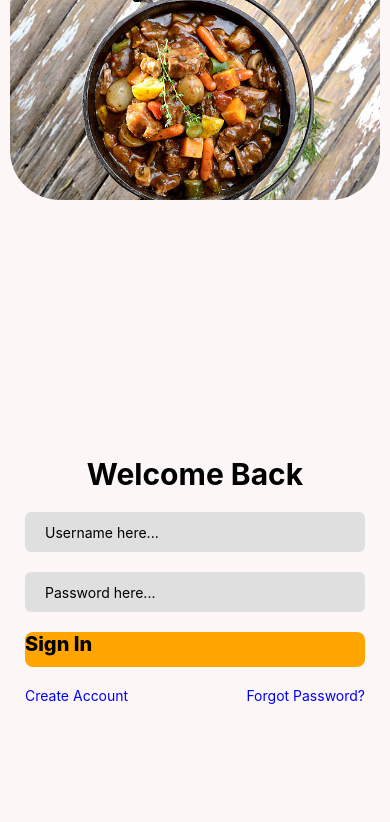
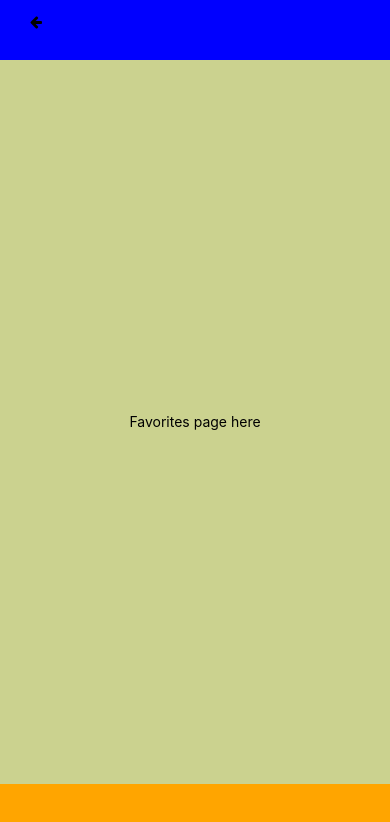
Before and after one commit to TedHopewell/Restaurant-App, a React Native app: screen /favors in a window 390 px wide. Shown: the top 822 px of the page. Built offline with nearby package versions, Linux system fonts and the light colour scheme.

Commit message:
frontend for profile page, directions page, orders page, favorites page, and navigation through pages in progress

```diff
--- a/App.js
+++ b/App.js
@@ -5,6 +5,10 @@ import LoginPage from './src/login';
 import SignupPage from './src/signup';
 import Homepage from './src/homepage';
 import CartPage from './src/cartPage';
+import Profilepage from './src/profile';
+import Directionspage from './src/directions';
+import Orderspage from './src/orders';
+import Favoritespage from './src/favors';
 
 
 
@@ -12,7 +16,7 @@ const Stack = createNativeStackNavigator();
 function App() {
   return (
     <NavigationContainer >
-            <Stack.Navigator initialRouteName='login'>
+            <Stack.Navigator initialRouteName='home'>
                   <Stack.Screen name='signup' options={{title:'signup', headerShown:false}}>
                     {(props)=> <SignupPage {...props} />}
                   </Stack.Screen>
@@ -25,6 +29,18 @@ function App() {
                   <Stack.Screen name='cart' options={{title:'cart', headerShown:false}}>
                     {(props)=> <CartPage {...props} />}
                   </Stack.Screen>
+                  <Stack.Screen name='profile' options={{title:'profile', headerShown:false}}>
+                    {(props)=> <Profilepage {...props} />}
+                  </Stack.Screen>
+                  <Stack.Screen name='directions' options={{title:'directions', headerShown:false}}>
+                    {(props)=> <Directionspage {...props} />}
+                  </Stack.Screen>
+                  <Stack.Screen name='orders' options={{title:'orders', headerShown:false}}>
+                    {(props)=> <Orderspage {...props} />}
+                  </Stack.Screen>
+                  <Stack.Screen name='favors' options={{title:'favors', headerShown:false}}>
+                    {(props)=> <Favoritespage {...props} />}
+                  </Stack.Screen>
             </Stack.Navigator>
     </NavigationContainer>
   );
--- /dev/null
+++ b/src/directions.js
@@ -0,0 +1,69 @@
+import { StyleSheet, Text, View,TouchableOpacity } from 'react-native'
+import React from 'react'
+import { FontAwesomeIcon } from '@fortawesome/react-native-fontawesome';
+import Icon from 'react-native-vector-icons/FontAwesome';
+
+const Directionspage = ({navigation}) => {
+  return (
+    <View style={styles.container}>
+        <View style={styles.topView}>
+        <TouchableOpacity onPress={()=> {navigation.push('home')}} style={{height:20, width:20,alignSelf:'flex-start',paddingLeft:10}}>
+                    {/* <FontAwesomeIcon icon={faArrowLeft}  /> */}
+                    <Icon
+                        style={styles.iconicIcon}
+                        size='30'
+                        name='arrow-left'
+                        type='ionicons'
+                        color='black'
+
+                    />
+        </TouchableOpacity>
+
+        </View>
+        <View style={styles.midView}>
+            <Text>Directions page here</Text>
+
+        </View>
+        <View style={styles.bottomView}>
+
+        </View>
+          </View>
+  )
+}
+
+export default Directionspage
+
+const styles = StyleSheet.create({
+    container:{
+        flex:1,
+        justifyContent:'center',
+        alignItems:'center',
+
+    },
+    topView:{
+        flex:1,
+        height:'50px',
+        width:'100%',
+        backgroundColor:'rgb(203,210,143)',
+
+    },
+    midView:{
+        flex:12,
+        width:'100%',
+        backgroundColor:'orange',
+        justifyContent:'center',
+        alignItems:'center',
+
+    },
+    bottomView:{
+        flex:1,
+        backgroundColor:'rgb(203,210,143)',
+        width:'100%'
+    },
+    iconicIcon:{
+        marginVertical:15,
+        marginLeft:20,
+        width:20
+    },
+
+})
--- /dev/null
+++ b/src/favors.js
@@ -0,0 +1,69 @@
+import { StyleSheet, Text, View,TouchableOpacity } from 'react-native'
+import React from 'react'
+import { FontAwesomeIcon } from '@fortawesome/react-native-fontawesome';
+import Icon from 'react-native-vector-icons/FontAwesome';
+
+const Favoritespage = ({navigation}) => {
+  return (
+    <View style={styles.container}>
+        <View style={styles.topView}>
+        <TouchableOpacity onPress={()=> {navigation.push('home')}} style={{height:20, width:20,alignSelf:'flex-start',paddingLeft:10}}>
+                    {/* <FontAwesomeIcon icon={faArrowLeft}  /> */}
+                    <Icon
+                        style={styles.iconicIcon}
+                        size='30'
+                        name='arrow-left'
+                        type='ionicons'
+                        color='black'
+
+                    />
+        </TouchableOpacity>
+
+        </View>
+        <View style={styles.midView}>
+            <Text>Favorites page here</Text>
+
+        </View>
+        <View style={styles.bottomView}>
+
+        </View>
+          </View>
+  )
+}
+
+export default Favoritespage
+
+const styles = StyleSheet.create({
+    container:{
+        flex:1,
+        justifyContent:'center',
+        alignItems:'center',
+
+    },
+    topView:{
+        flex:1,
+        height:'50px',
+        width:'100%',
+        backgroundColor:'blue',
+
+    },
+    midView:{
+        flex:12,
+        width:'100%',
+        backgroundColor:'rgb(203,210,143)',
+        justifyContent:'center',
+        alignItems:'center',
+
+    },
+    bottomView:{
+        flex:1,
+        backgroundColor:'orange',
+        width:'100%'
+    },
+    iconicIcon:{
+        marginVertical:15,
+        marginLeft:20,
+        width:20
+    },
+
+})
--- a/src/homepage.js
+++ b/src/homepage.js
@@ -65,7 +65,7 @@ export default function Homepage({navigation}) {
                 <View style={styles.special}>
                     <View style={styles.promoTextContainer}>
                         <Text style={styles.promoText}>Get our super combo at Combo Mondays to enjoy our special meat monster</Text>
-                        <TouchableOpacity style={styles.promoBtn}>
+                        <TouchableOpacity onPress={()=> {navigation.push('orders')}} style={styles.promoBtn}>
                             <Text>Order here..</Text>
                         </TouchableOpacity>
                     </View>
@@ -116,23 +116,23 @@ export default function Homepage({navigation}) {
 
         </ScrollView>
         <View style={styles.bottomView}>
-            <TouchableOpacity>
+            <TouchableOpacity onPress={()=> {navigation.push('home')}}>
                 <FontAwesomeIcon icon={faHome} style={{fontSize:30,paddingTop:15, height:20, width:30,color:'orange'}} />
             </TouchableOpacity>
 
-            <TouchableOpacity>
+            <TouchableOpacity onPress={()=> {navigation.push('favors')}}>
                 <FontAwesomeIcon icon={faHeart} style={{fontSize:30,paddingTop:15, height:20, width:30,color:'orange'}} />
             </TouchableOpacity>
 
-            <TouchableOpacity style={{backgroundColor:'orange', width:30,height:30,marginTop:10,borderRadius:50}}>
+            <TouchableOpacity onPress={()=> {navigation.push('orders')}} style={{backgroundColor:'orange', width:30,height:30,marginTop:10,borderRadius:50}}>
                 <FontAwesomeIcon icon={faBriefcase} style={{fontSize:30, height:20, width:30,marginTop:5, }} />
             </TouchableOpacity>
 
-            <TouchableOpacity>
+            <TouchableOpacity onPress={()=> {navigation.push('directions')}}>
                 <FontAwesomeIcon icon={faDirections} style={{fontSize:30,paddingTop:15, height:20, width:30,color:'orange'}} />
             </TouchableOpacity>
 
-            <TouchableOpacity>
+            <TouchableOpacity onPress={()=> {navigation.push('profile')}}>
                 <FontAwesomeIcon icon={faUser} style={{fontSize:30,paddingTop:15, height:20, width:30,color:'orange'}} />
             </TouchableOpacity>
         </View>
--- /dev/null
+++ b/src/orders.js
@@ -0,0 +1,69 @@
+import { StyleSheet, Text, View,TouchableOpacity } from 'react-native'
+import React from 'react'
+import { FontAwesomeIcon } from '@fortawesome/react-native-fontawesome';
+import Icon from 'react-native-vector-icons/FontAwesome';
+
+const Orderspage = ({navigation}) => {
+  return (
+    <View style={styles.container}>
+        <View style={styles.topView}>
+        <TouchableOpacity onPress={()=> {navigation.push('home')}} style={{height:20, width:20,alignSelf:'flex-start',paddingLeft:10}}>
+                    {/* <FontAwesomeIcon icon={faArrowLeft}  /> */}
+                    <Icon
+                        style={styles.iconicIcon}
+                        size='30'
+                        name='arrow-left'
+                        type='ionicons'
+                        color='black'
+
+                    />
+        </TouchableOpacity>
+
+        </View>
+        <View style={styles.midView}>
+            <Text>orders page here</Text>
+
+        </View>
+        <View style={styles.bottomView}>
+
+        </View>
+          </View>
+  )
+}
+
+export default Orderspage
+
+const styles = StyleSheet.create({
+    container:{
+        flex:1,
+        justifyContent:'center',
+        alignItems:'center',
+
+    },
+    topView:{
+        flex:1,
+        height:'50px',
+        width:'100%',
+        backgroundColor:'yellow',
+
+    },
+    midView:{
+        flex:12,
+        width:'100%',
+        backgroundColor:'rgb(203,210,143)',
+        justifyContent:'center',
+        alignItems:'center',
+
+    },
+    bottomView:{
+        flex:1,
+        backgroundColor:'orange',
+        width:'100%'
+    },
+    iconicIcon:{
+        marginVertical:15,
+        marginLeft:20,
+        width:20
+    },
+
+})
--- /dev/null
+++ b/src/profile.js
@@ -0,0 +1,69 @@
+import { StyleSheet, Text, View,TouchableOpacity } from 'react-native'
+import React from 'react'
+import { FontAwesomeIcon } from '@fortawesome/react-native-fontawesome';
+import Icon from 'react-native-vector-icons/FontAwesome';
+
+const Profilepage = ({navigation}) => {
+  return (
+    <View style={styles.container}>
+        <View style={styles.topView}>
+        <TouchableOpacity onPress={()=> {navigation.push('home')}} style={{height:20, width:20,alignSelf:'flex-start',paddingLeft:10}}>
+                    {/* <FontAwesomeIcon icon={faArrowLeft}  /> */}
+                    <Icon
+                        style={styles.iconicIcon}
+                        size='30'
+                        name='arrow-left'
+                        type='ionicons'
+                        color='black'
+
+                    />
+        </TouchableOpacity>
+
+        </View>
+        <View style={styles.midView}>
+            <Text>profile page here</Text>
+
+        </View>
+        <View style={styles.bottomView}>
+
+        </View>
+          </View>
+  )
+}
+
+export default Profilepage
+
+const styles = StyleSheet.create({
+    container:{
+        flex:1,
+        justifyContent:'center',
+        alignItems:'center',
+
+    },
+    topView:{
+        flex:1,
+        height:'50px',
+        width:'100%',
+        backgroundColor:'orange',
+
+    },
+    midView:{
+        flex:12,
+        width:'100%',
+        backgroundColor:'rgb(203,210,143)',
+        justifyContent:'center',
+        alignItems:'center',
+
+    },
+    bottomView:{
+        flex:1,
+        backgroundColor:'orange',
+        width:'100%'
+    },
+    iconicIcon:{
+        marginVertical:15,
+        marginLeft:20,
+        width:20
+    },
+
+})
```
Also changed, not shown: src/cartPage.js (+3 -3 lines), src/foods.js (+20 -20 lines).
